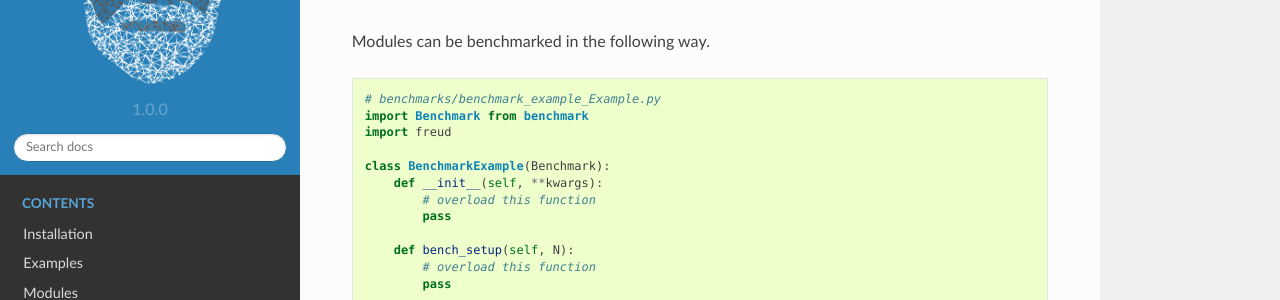
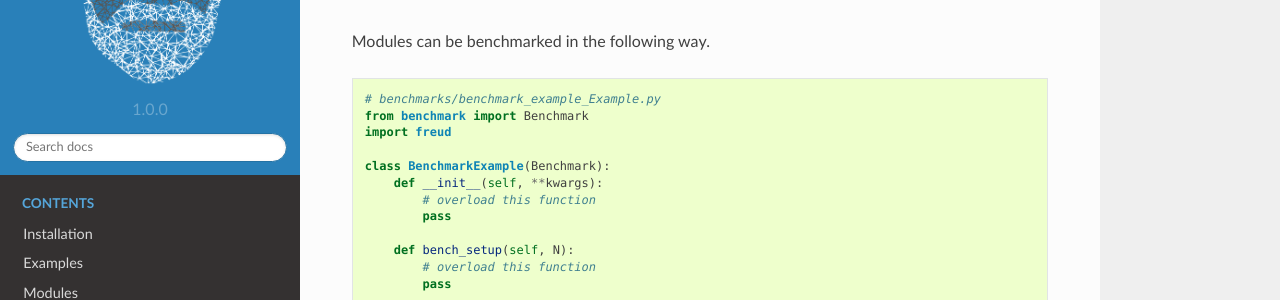
Before and after one commit to glotzerlab/freud, a Sphinx documentation site: the page built from doc/source/design.rst, in a window 1280 px wide and 900 px high, scrolled down 899 px. Shown: the part 151-451 px from the top of the window. Built offline with Sphinx 7.4.7 and the Read the Docs theme 2.0.0, drawn with Linux system fonts in a browser that asks for light colours.

Commit message:
Fixed typo

```diff
--- a/doc/source/design.rst
+++ b/doc/source/design.rst
@@ -59,7 +59,7 @@ Modules can be benchmarked in the following way.
 .. code-block:: python
 
     # benchmarks/benchmark_example_Example.py
-    import Benchmark from benchmark
+    from benchmark import Benchmark
     import freud
 
     class BenchmarkExample(Benchmark):
```
